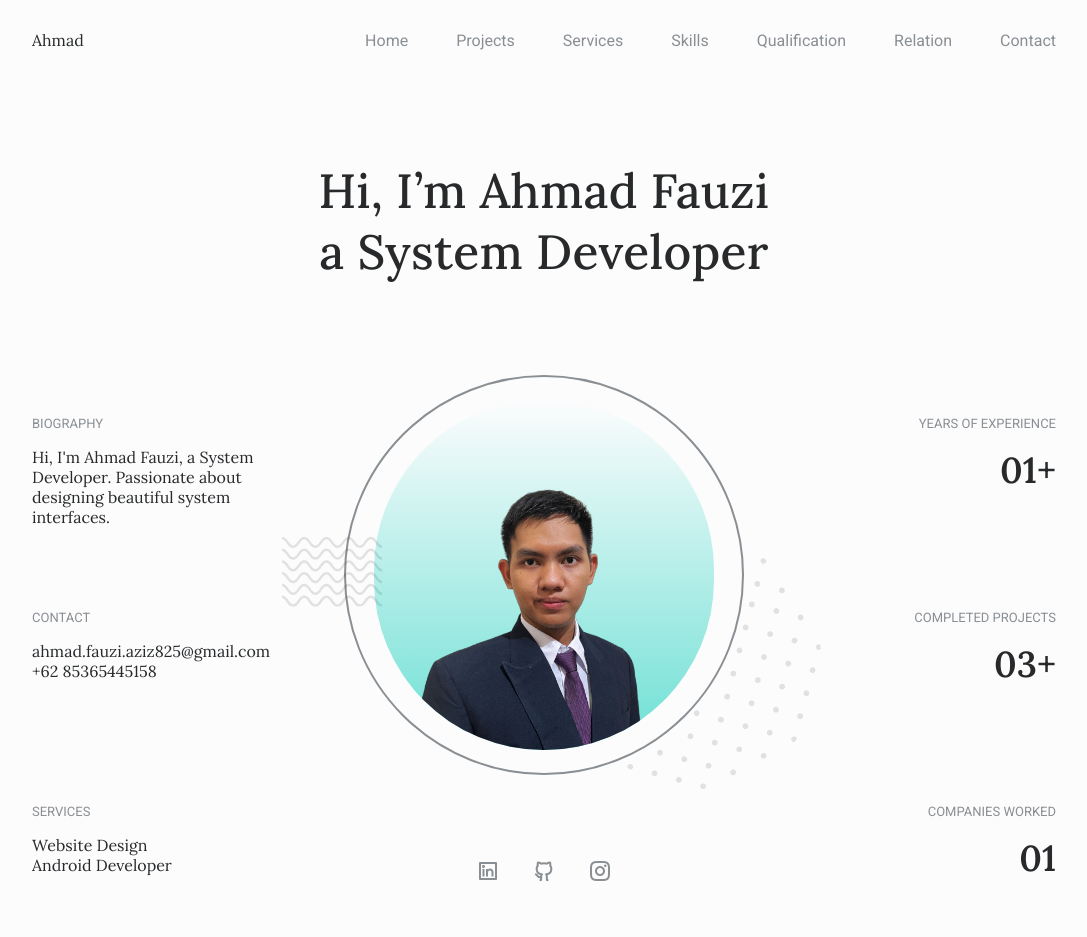
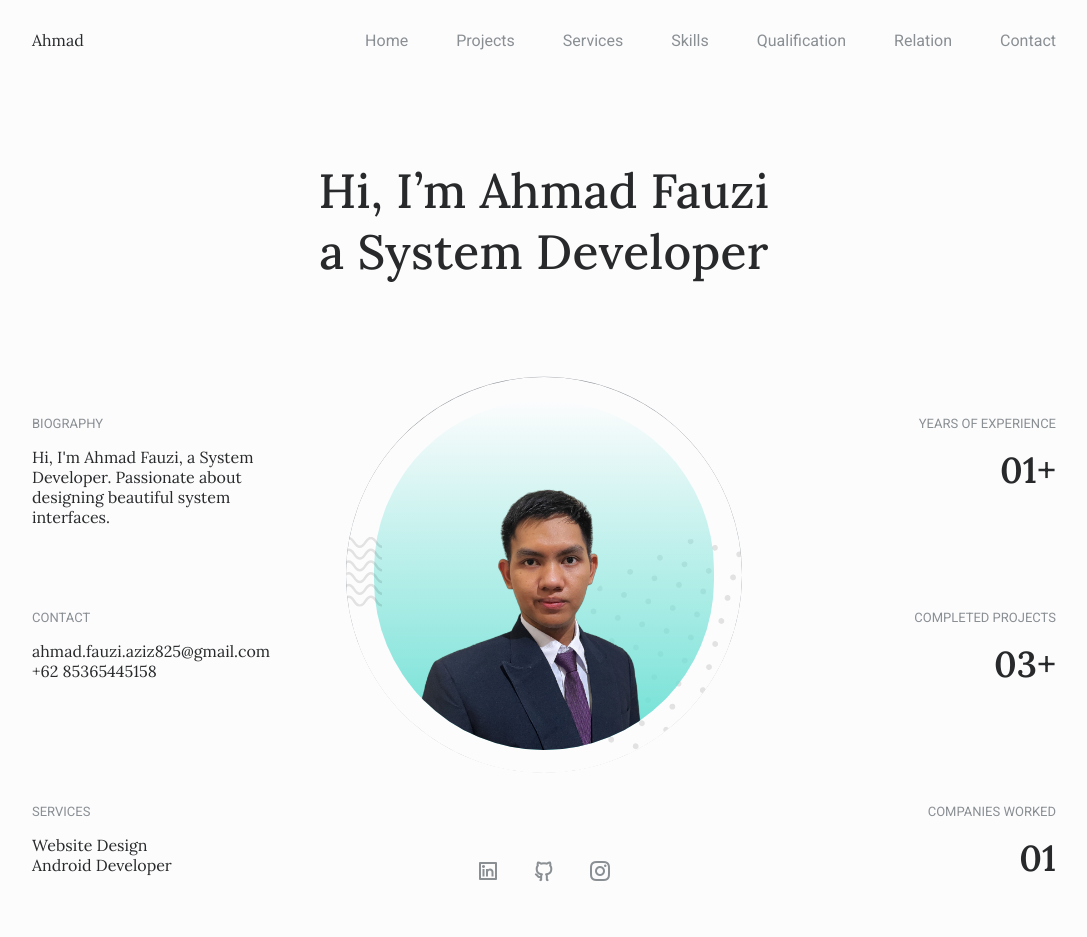
Before and after one commit to sayafauzi/portfoliowebsite, a plain HTML site: page index.html in a window 1280 px wide. Shown: the top 937 px of the page, without its empty margins (96-1183 px from the left). Drawn offline with nearby package versions, Linux system fonts and the light colour scheme.

Commit message:
Update styles.css
update

```diff
--- a/assets/css/styles.css
+++ b/assets/css/styles.css
@@ -283,6 +283,7 @@ input:checked ~ .nav__menu{bottom: 0%; margin-bottom: 6rem;}
     border-radius: 6.25rem;
     place-items: center;
     transition: .4s;
+    clip-path: fill-box;
     /* for dark mode animation */
 }
 
```
